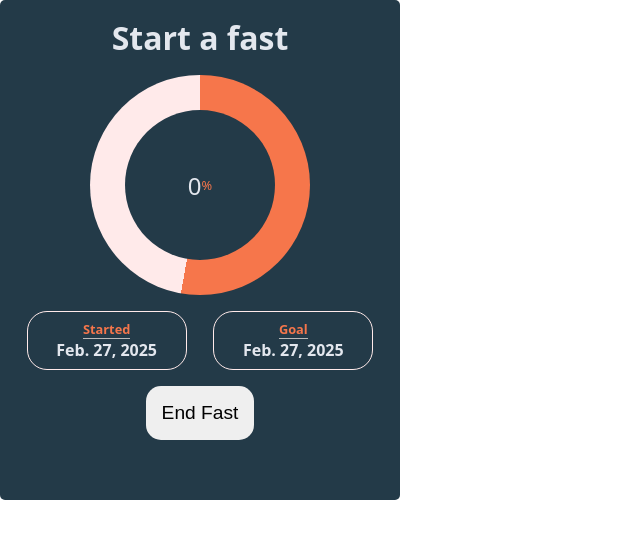
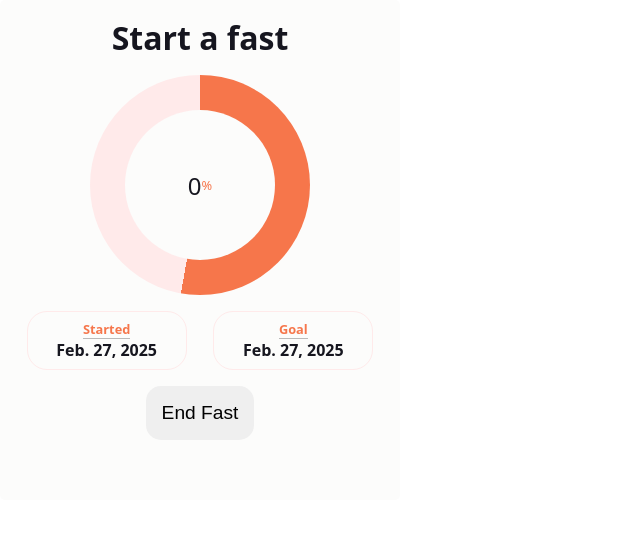
Before and after one commit to fayponjp/go-fast, a React (Vite) app: page / in a window 1280 px wide. Shown: the top 538 px of the page, without its empty margins (0-640 px from the left). Built offline with nearby package versions, Linux system fonts and the light colour scheme.

Commit message:
Added functional states for dark/light mode depending on browser preference

```diff
--- a/src/App.jsx
+++ b/src/App.jsx
@@ -1,21 +1,34 @@
-import { useState } from 'react'
+import { useState, useEffect, useRef } from 'react'
+import { ActiveFast, InactiveFast } from './components/Main/Main'
+import { FastWindowContext } from './util/FastWindowContext'
+import clsx from 'clsx'
+import './variables.css'
 import './App.css'
-import './variables.css'
-import { ActiveFast, InactiveFast } from './components/Main/Main'
-import clsx from 'clsx'
 
 function App() {
   const [isFasting, setIsFasting] = useState(true)
-  const [mode, setMode] = useState('dark')
+  const [mode, setMode] = useState(window.matchMedia('(prefers-color-scheme: dark)').matches ? 'dark' : 'light')
+  const renderRef = useRef(0)
+
+  useEffect(() => {
+    if (renderRef.current === 0) {
+      renderRef.current = renderRef.current+1
+      window.matchMedia('(prefers-color-scheme: dark)').addEventListener('change', () => {
+        setMode(window.matchMedia('(prefers-color-scheme: dark)').matches ? 'dark' : 'light')
+      })
+    }
+  }, [mode])
   const classNames = clsx('container', mode)
-  console.log(window.matchMedia('(prefers-color-scheme: dark)').matches)
+
   return (
-    <div className={classNames}>
-      <header>
-        <h1>Start a fast</h1>
-      </header>
-      {isFasting ? <ActiveFast mode={mode}/> : <InactiveFast mode={mode}/>}
-    </div>
+    <FastWindowContext.Provider value={{isFasting, mode}}>
+      <div className={classNames}>
+        <header>
+          <h1>Start a fast</h1>
+        </header>
+        {isFasting ? <ActiveFast/> : <InactiveFast/>}
+      </div>
+    </FastWindowContext.Provider>
   )
 }
 
--- a/src/components/Main/Main.jsx
+++ b/src/components/Main/Main.jsx
@@ -1,6 +1,8 @@
+import { useRef, useContext } from 'react'
+import { FastWindowContext } from '../../util/FastWindowContext'
+import Button from '../Button/Button'
 import './Main.css'
-import { useRef } from 'react'
-import Button from '../Button/Button'
+
 
 function InactiveFast() {
     return (
@@ -14,7 +16,9 @@ function InactiveFast() {
     )
 }
 
-function ActiveFast({mode}) {
+function ActiveFast() {
+    const { mode } = useContext(FastWindowContext)
+
     return (
         <main>
             <div className='progress-bar'>
--- /dev/null
+++ b/src/util/FastWindowContext.jsx
@@ -0,0 +1,3 @@
+import { createContext } from "react"
+const FastWindowContext = createContext();
+export { FastWindowContext }
```
